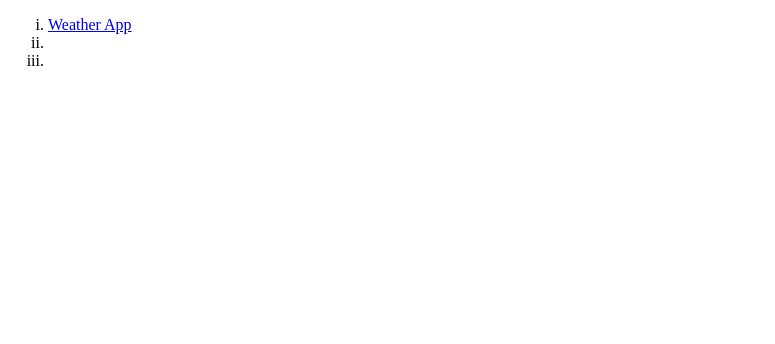
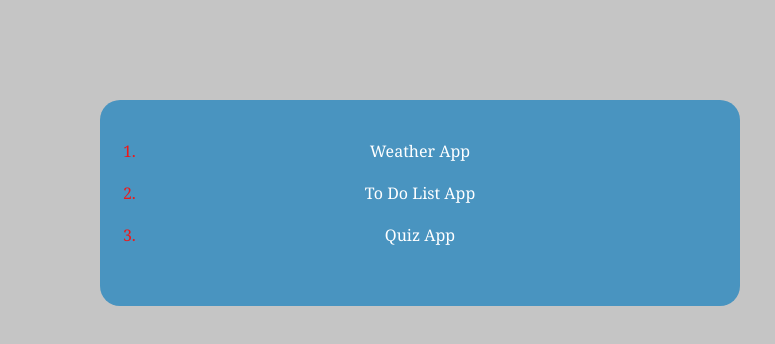
Before and after one commit to GShix/DambarPortfolio, a plain HTML site: page projects.html in a window 1280 px wide. Shown: the whole page, without its empty margins (0-775 px from the left). Drawn offline with Linux system fonts and the light colour scheme.

Commit message:
Basic Changes

```diff
--- a/projects.html
+++ b/projects.html
@@ -4,13 +4,47 @@
     <meta charset="UTF-8">
     <meta name="viewport" content="width=device-width, initial-scale=1.0">
     <title>Projects by DambarGM</title>
+    <style>
+        *{
+            margin: 0;
+            padding: 0;
+            font-family: Georgia, 'Times New Roman', Times, serif;
+            box-sizing: border-box;
+        }
+        body{
+            background: rgb(197, 197, 197);
+        }
+        .Projects{
+            justify-content: center;
+            text-align: center;
+
+            background: #4994c0;
+            padding: 40px;
+             margin: 100px;
+            width: 50%;
+            color: rgb(239, 24, 24);
+            margin-right: 1000px;
+            border-radius: 20px;
+        }
+        .Projects ol li{
+            gap: 2px;
+            margin-bottom: 20px;
+        }
+        .Projects ol li a{
+            list-style: none;
+
+            color: white;
+            text-decoration: none
+        }
+    </style>
 </head>
+
 <body>
     <div class="Projects">
-        <ol type="i">
-            <li><a href="https://gshix.github.io/Weather-Web/"</a>Weather App</li>
-            <li><a href="" Media Query</li>
-            <li><a href="" Flex Box </li>
+        <ol type="1">
+            <li><a href="https://gshix.github.io/Weather-Web/" target="_blank"</a>Weather App</li>
+            <li><a href="" </a>To Do List App</li>
+            <li><a href="" </a>Quiz App</li>
         </ol>
     </div>
 </body>
```
Also changed, not shown: style.css (+40 -7 lines).
